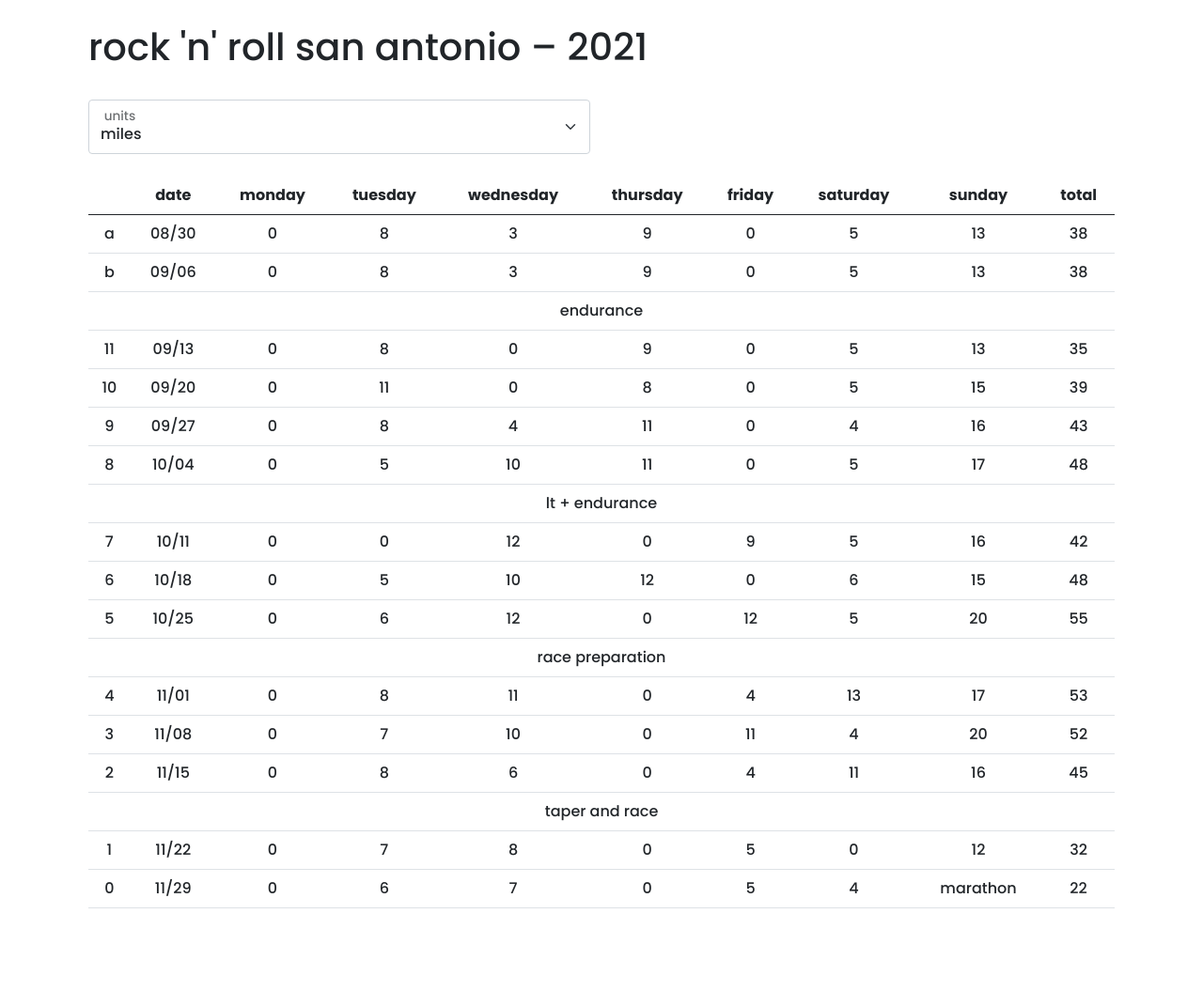
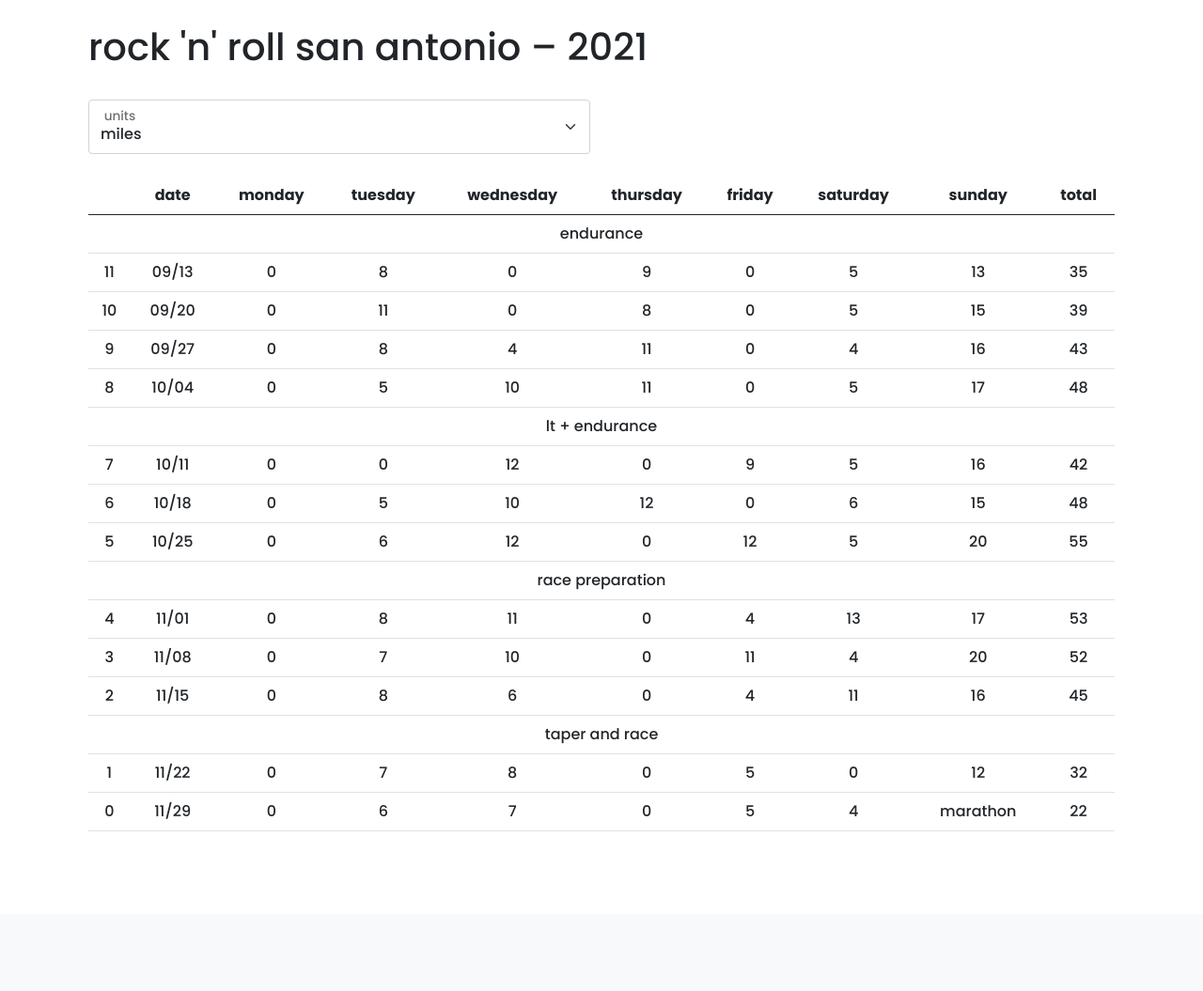
Before and after one commit to jroberts-one/julianroberts.net, a Django app: template portfolio/templates/portfolio/marathon.html in a window 1280 px wide. Shown: the part 174-1229 px from the top of the page at 94% size. After the commit the page ends 1059 px from the top, so only its background shows below. Run offline with Django 3.2, Linux system fonts and the light colour scheme; the template is opened without the code that fills it, so the values that code supplies are empty; some libraries are stand-ins or nearby versions.

Commit message:
update - marathon schedule

```diff
--- a/portfolio/templates/portfolio/marathon.html
+++ b/portfolio/templates/portfolio/marathon.html
@@ -35,30 +35,6 @@
                             </tr>
                         </thead>
                         <tbody>
-                            <tr>
-                                <td>A</td>
-                                <td>08/30</td>
-                                <td><span class="distance">0</span></td>
-                                <td><span class="distance">8</span></td>
-                                <td><span class="distance">3</span></td>
-                                <td><span class="distance">9</span></td>
-                                <td><span class="distance">0</span></td>
-                                <td><span class="distance">5</span></td>
-                                <td><span class="distance">13</span></td>
-                                <td class="total"></td>
-                            </tr>
-                            <tr>
-                                <td>B</td>
-                                <td>09/06</td>
-                                <td><span class="distance">0</span></td>
-                                <td><span class="distance">8</span></td>
-                                <td><span class="distance">3</span></td>
-                                <td><span class="distance">9</span></td>
-                                <td><span class="distance">0</span></td>
-                                <td><span class="distance">5</span></td>
-                                <td><span class="distance">13</span></td>
-                                <td class="total"></td>
-                            </tr>
                             <tr >
                                 <td class="subHeader" colspan="10">Endurance</td>
                             </tr>
```
